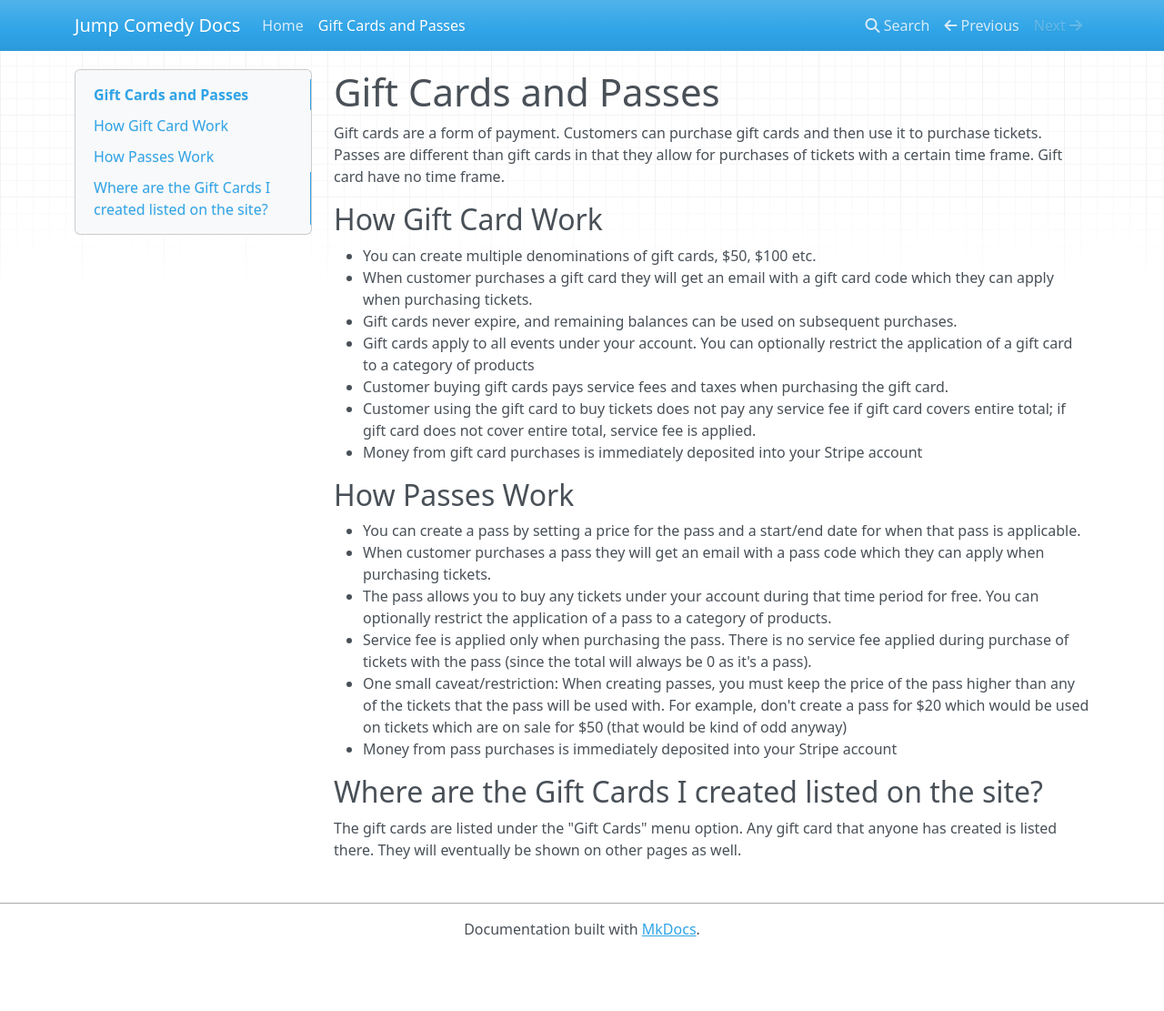
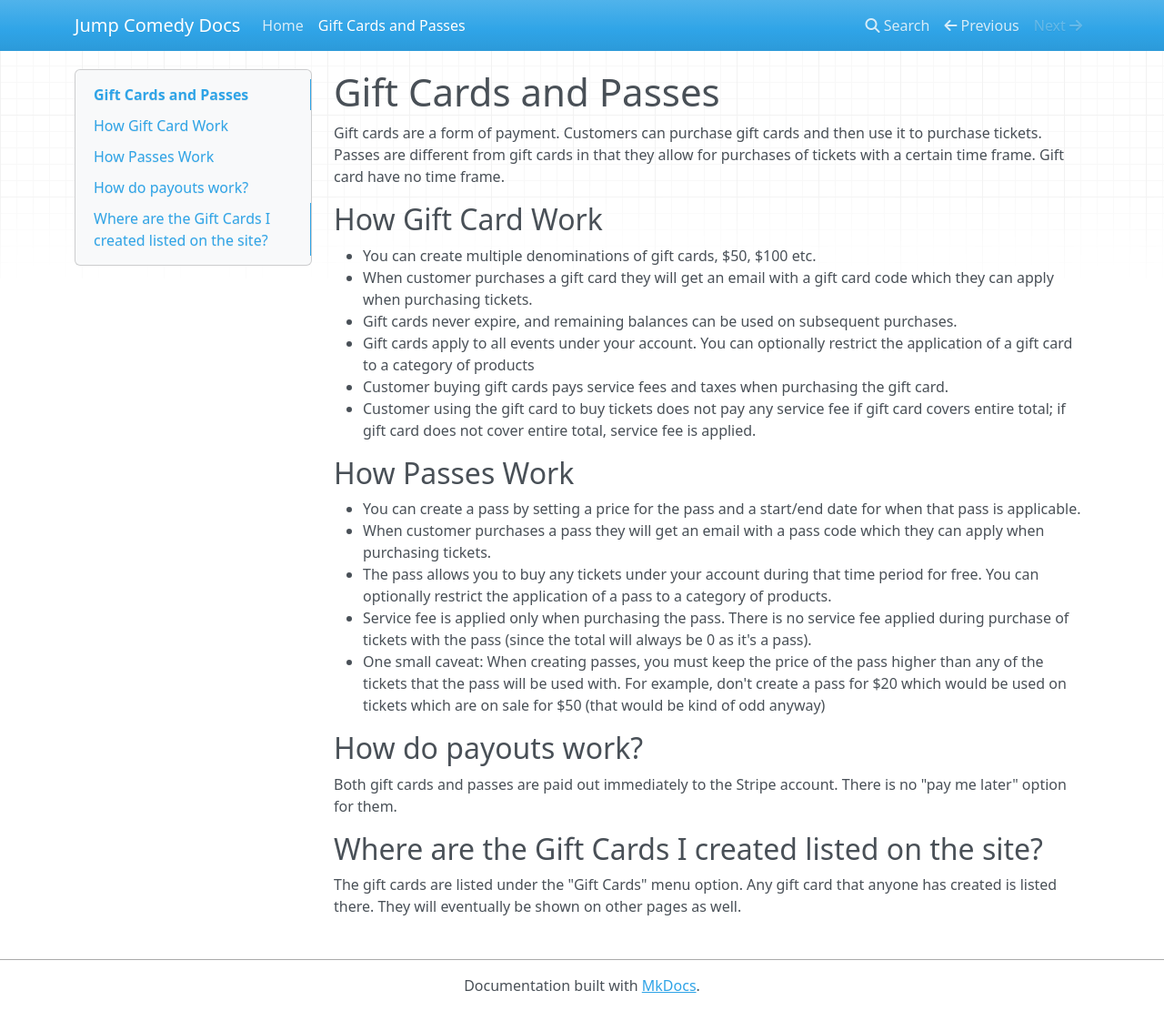
Before and after one commit to Jump-Comedy/jump-comedy-docs, an MkDocs documentation site: the page built from docs/gift-cards-and-passes.md, in a window 1280 px wide and 1111 px high. Shown: the whole window at 91% size. Built offline with MkDocs 1.6.1, drawn with Linux system fonts in a browser that asks for light colours; nearby versions of some CDN libraries.

Commit message:
payouts comment

```diff
--- a/docs/gift-cards-and-passes.md
+++ b/docs/gift-cards-and-passes.md
@@ -1,7 +1,7 @@
 # Gift Cards and Passes
 
 Gift cards are a form of payment. Customers can purchase gift cards and then use it to purchase tickets. Passes are
-different than gift cards in that they allow for purchases of tickets with a certain time frame. Gift card have no time frame.
+different from gift cards in that they allow for purchases of tickets with a certain time frame. Gift card have no time frame.
 
 ## How Gift Card Work
 - You can create multiple denominations of gift cards, $50, $100 etc.
@@ -10,7 +10,6 @@ different than gift cards in that they allow for purchases of tickets with a cer
 - Gift cards apply to all events under your account. You can optionally restrict the application of a gift card to a category of products
 - Customer buying gift cards pays service fees and taxes when purchasing the gift card.
 - Customer using the gift card to buy tickets does not pay any service fee if gift card covers entire total; if gift card does not cover entire total, service fee is applied.
-- Money from gift card purchases is immediately deposited into your Stripe account
 
 ## How Passes Work
 
@@ -18,8 +17,11 @@ different than gift cards in that they allow for purchases of tickets with a cer
 - When customer purchases a pass they will get an email with a pass code which they can apply when purchasing tickets.
 - The pass allows you to buy any tickets under your account during that time period for free. You can optionally restrict the application of a pass to a category of products.
 - Service fee is applied only when purchasing the pass. There is no service fee applied during purchase of tickets with the pass (since the total will always be 0 as it's a pass).
-- One small caveat/restriction: When creating passes, you must keep the price of the pass higher than any of the tickets that the pass will be used with. For example, don't create a pass for $20 which would be used on tickets which are on sale for $50 (that would be kind of odd anyway)
-- Money from pass purchases is immediately deposited into your Stripe account
+- One small caveat: When creating passes, you must keep the price of the pass higher than any of the tickets that the pass will be used with. For example, don't create a pass for $20 which would be used on tickets which are on sale for $50 (that would be kind of odd anyway)
+
+## How do payouts work?
+
+Both gift cards and passes are paid out immediately to the Stripe account. There is no "pay me later" option for them.
 
 ## Where are the Gift Cards I created listed on the site?
 
```
